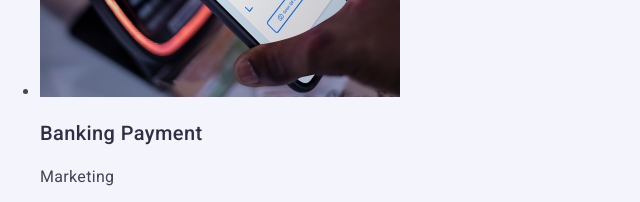
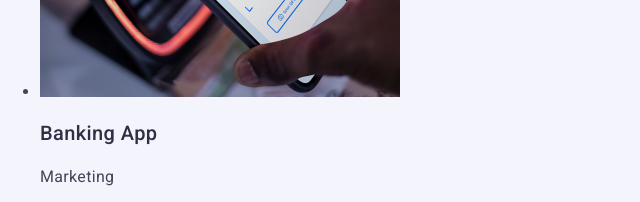
Before and after one commit to oguzcandinckal/goit-markup-hw-02, a plain HTML site: page index.html in a window 1280 px wide. Shown: the part 3040-3242 px from the top of the page, 0-640 px from the left. Drawn offline with nearby package versions, Linux system fonts and the light colour scheme.

Commit message:
Update index.html

```diff
--- a/index.html
+++ b/index.html
@@ -147,7 +147,7 @@
                     alt="cashless-payment"
                     width="360"
                     height="300">
-                    <h3 class="section-title">Banking Payment</h3>
+                    <h3 class="section-title">Banking App </h3>
                     <p class="section-y">Marketing</p>
                 </li>
 
```
